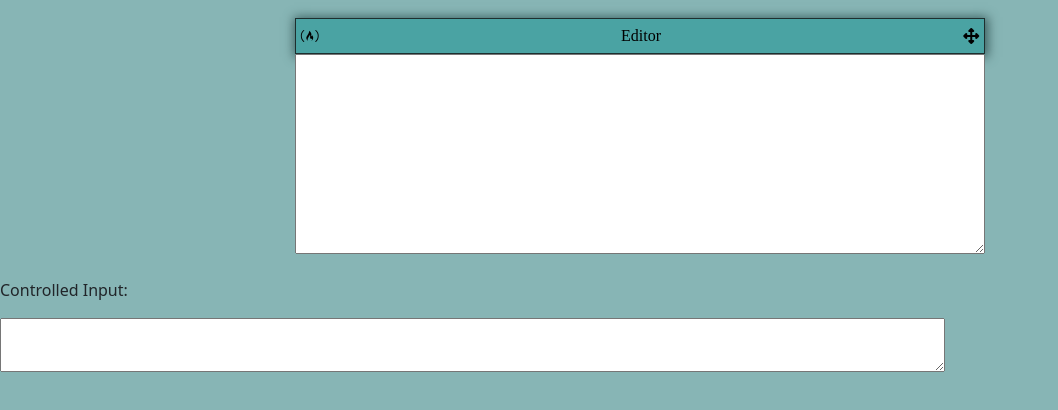
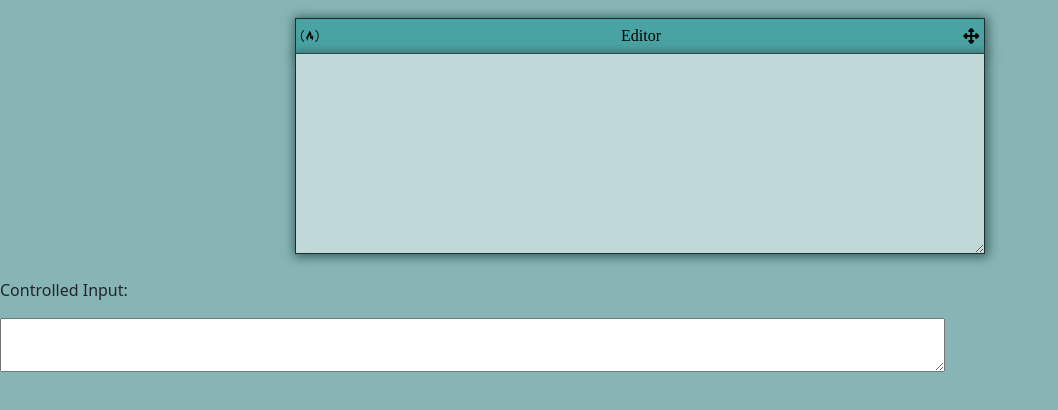
Before and after one commit to altontonn/Markdown-Previewer, a React (Create React App) app: page / in a window 1280 px wide. Shown: the top 410 px of the page, without its empty margins (0-1058 px from the left). Built offline with nearby package versions, Linux system fonts and the light colour scheme.

Commit message:
Add style to textarea border

```diff
--- a/src/App.css
+++ b/src/App.css
@@ -1,6 +1,5 @@
 #app {
   background: #87b5b5;
-
 }
 .wrapper {
   width: 690px;
@@ -12,6 +11,10 @@
   overflow-y: scroll;
   min-height: 200px;
   outline: none;
+  background-color: #c0d8d8;
+  box-shadow: 1px 1px 10px 2px #3a5f5f;
+  border: 1px solid #1d2f2f;
+  border-top: none;
 }
 
 .toolbar {
--- a/src/component/Input.js
+++ b/src/component/Input.js
@@ -17,7 +17,7 @@ class InputController extends React.Component {
       <>
         <div className="wrapper">
           <div className="toolbar">
-          <i class="fa-brands fa-free-code-camp"></i>
+          <i className="fa-brands fa-free-code-camp"></i>
             Editor
             <i className="fa fa-arrows-alt"></i>
           </div>
```
